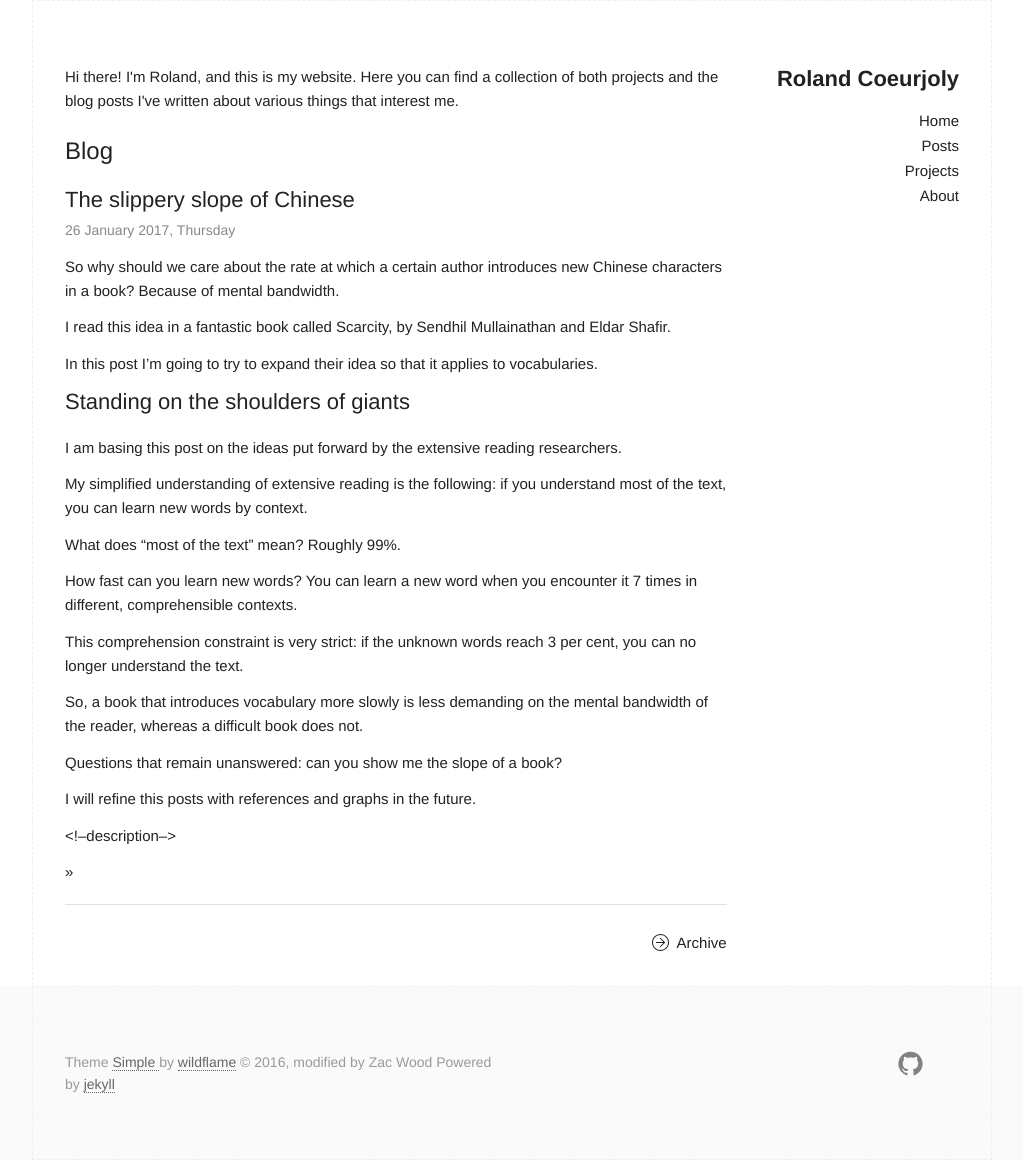
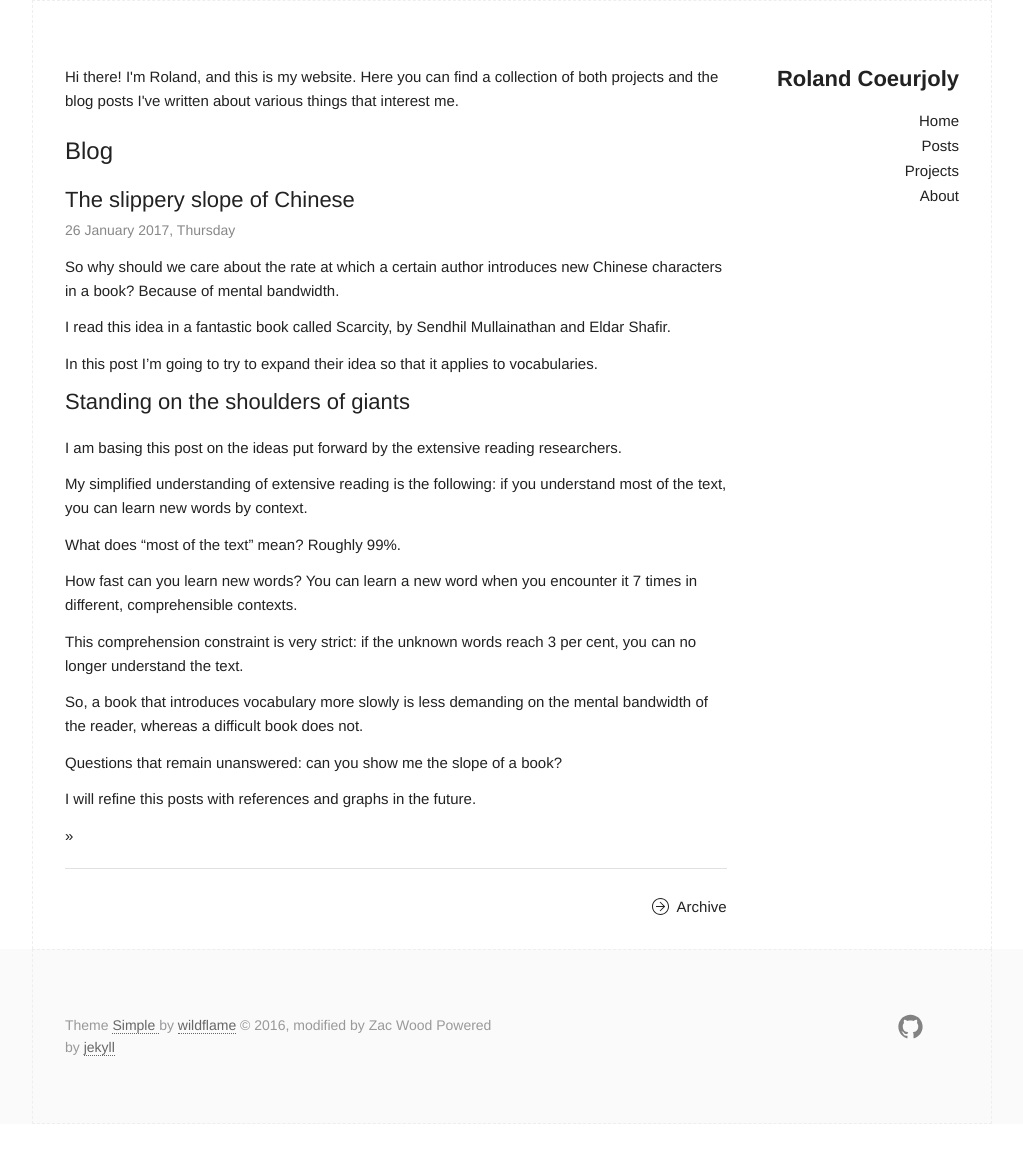
Before and after one commit to RCoeurjoly/RCoeurjoly.github.io, a Jekyll site: the page built from index.html, in a window 1280 px wide. Shown: the whole page, without its empty margins (128-1151 px from the left). Built offline with Jekyll 4.4.1, drawn with Linux system fonts in a browser that asks for light colours; after the commit the page ends 1124 px from its top, so only the background shows below that.

Commit message:
Remove naughty description and hexadecimal garbage

```diff
--- a/_posts/2017-01-26-slope-of-chinese.html
+++ b/_posts/2017-01-26-slope-of-chinese.html
@@ -55,11 +55,6 @@ Questions that remain unanswered: can you show me the slope of a book?
 I will refine this posts with references and graphs in the future.
 </p>
 
-<div class="export">
-<p>
-&lt;!&#x2013;description&#x2013;&gt;
-</p>
-
 </div>
 </div>
 </div>
```
